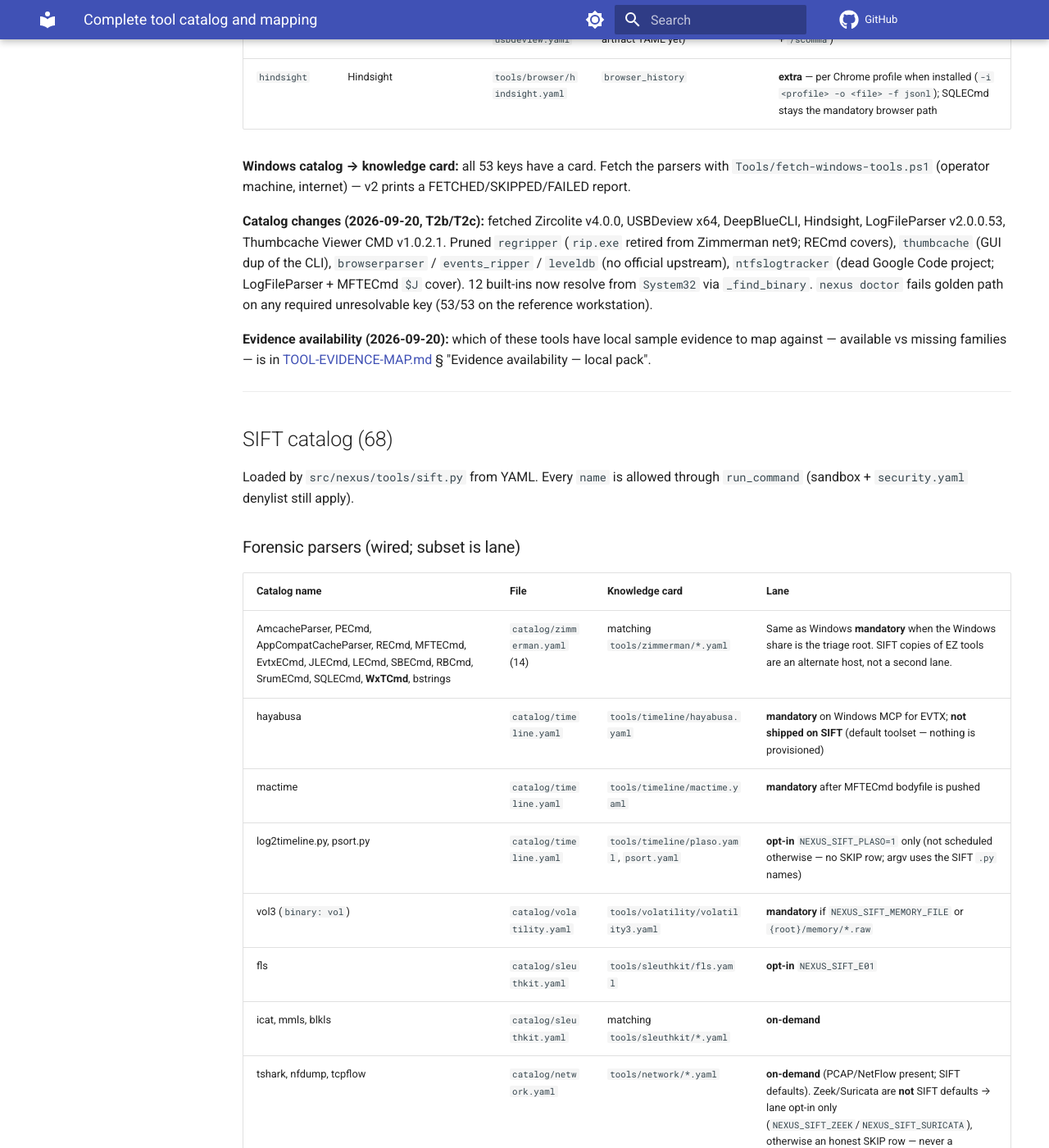
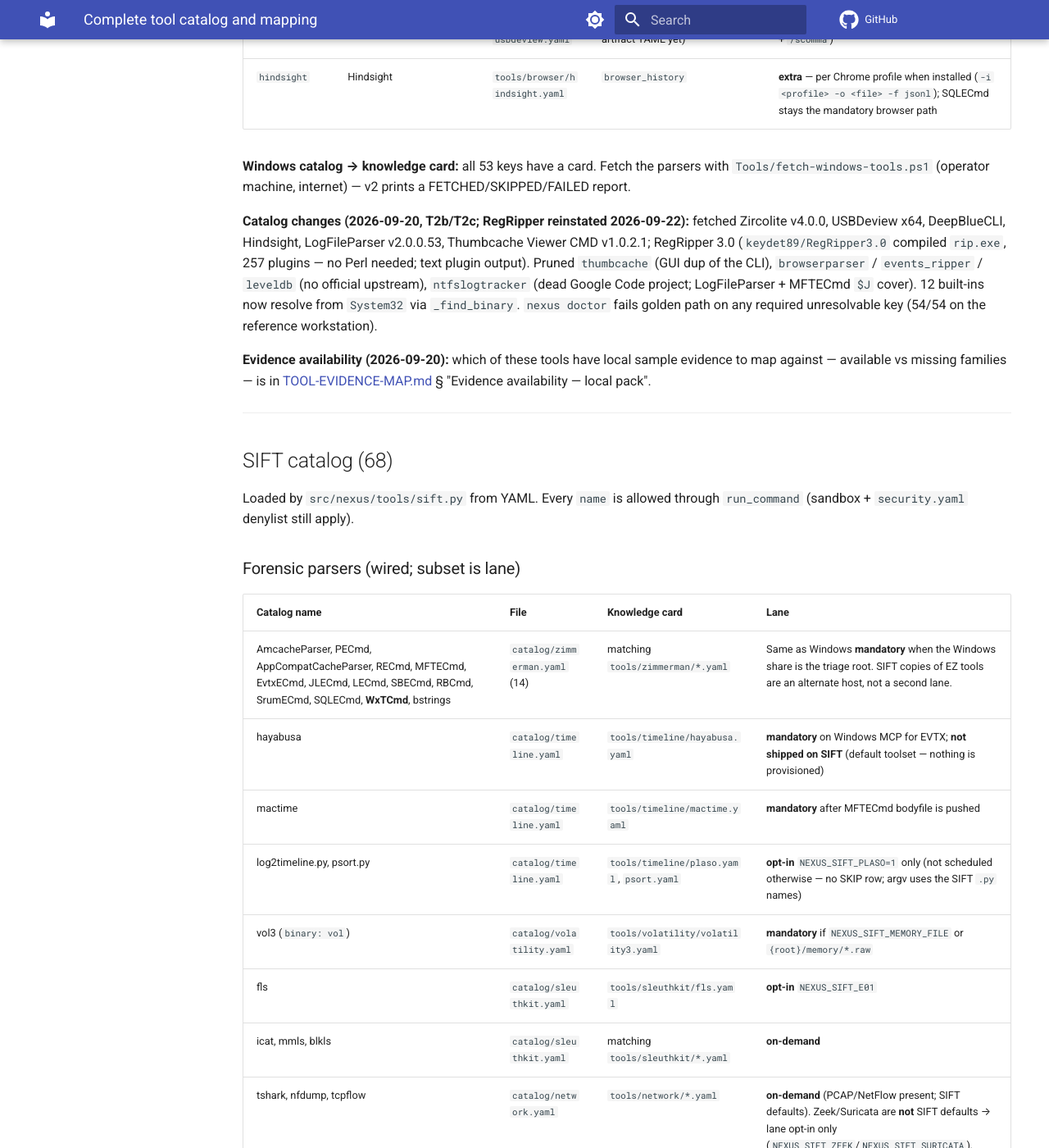
Before and after one commit to Ganron007/DFIR-Nexus, an MkDocs documentation site: the page built from Docs/cases/TOOL-CATALOG-MAP.md, in a window 1280 px wide and 1400 px high, scrolled down 4356 px. Shown: the whole window at 82% size. Built offline with MkDocs 1.6.1 and Material for MkDocs 9.7.7, drawn with Linux system fonts in a browser that asks for light colours; comment, search, counter and statistics services are not loaded; some of the changed text lies outside the part shown.

Commit message:
docs(cases): RegRipper 3.0 reinstated (54/54 catalog), registry/plaso importer fixes; tool-evidence map

```diff
--- a/Docs/cases/TOOL-CATALOG-MAP.md
+++ b/Docs/cases/TOOL-CATALOG-MAP.md
@@ -81,7 +81,7 @@
 
 **Windows catalog → knowledge card:** all 53 keys have a card. Fetch the parsers with `Tools/fetch-windows-tools.ps1` (operator machine, internet) — v2 prints a FETCHED/SKIPPED/FAILED report.
 
-**Catalog changes (2026-09-20, T2b/T2c):** fetched Zircolite v4.0.0, USBDeview x64, DeepBlueCLI, Hindsight, LogFileParser v2.0.0.53, Thumbcache Viewer CMD v1.0.2.1. Pruned `regripper` (`rip.exe` retired from Zimmerman net9; RECmd covers), `thumbcache` (GUI dup of the CLI), `browserparser` / `events_ripper` / `leveldb` (no official upstream), `ntfslogtracker` (dead Google Code project; LogFileParser + MFTECmd `$J` cover). 12 built-ins now resolve from `System32` via `_find_binary`. `nexus doctor` fails golden path on any required unresolvable key (53/53 on the reference workstation).
+**Catalog changes (2026-09-20, T2b/T2c; RegRipper reinstated 2026-09-22):** fetched Zircolite v4.0.0, USBDeview x64, DeepBlueCLI, Hindsight, LogFileParser v2.0.0.53, Thumbcache Viewer CMD v1.0.2.1; RegRipper 3.0 (`keydet89/RegRipper3.0` compiled `rip.exe`, 257 plugins — no Perl needed; text plugin output). Pruned `thumbcache` (GUI dup of the CLI), `browserparser` / `events_ripper` / `leveldb` (no official upstream), `ntfslogtracker` (dead Google Code project; LogFileParser + MFTECmd `$J` cover). 12 built-ins now resolve from `System32` via `_find_binary`. `nexus doctor` fails golden path on any required unresolvable key (54/54 on the reference workstation).
 
 **Evidence availability (2026-09-20):** which of these tools have local sample evidence to map against — available vs missing families — is in [TOOL-EVIDENCE-MAP.md](TOOL-EVIDENCE-MAP.md) § "Evidence availability — local pack".
 
@@ -105,7 +105,7 @@
 | tshark, nfdump, tcpflow | `catalog/network.yaml` | `tools/network/*.yaml` | **on-demand** (PCAP/NetFlow present; SIFT defaults). Zeek/Suricata are **not** SIFT defaults → lane opt-in only (`NEXUS_SIFT_ZEEK`/`NEXUS_SIFT_SURICATA`), otherwise an honest SKIP row — never a guaranteed FAIL |
 | yara, strings, ssdeep, binwalk | `catalog/malware.yaml` | yara/strings/ssdeep cards; **binwalk has no card** (catalog-only) | **on-demand** |
 | bulk_extractor, **bmc-tools** | `catalog/file_analysis.yaml` | matching cards | bulk_extractor on-demand; bmc-tools also in the Windows lane |
-| exiftool, regripper, hashdeep, 7z | `catalog/misc.yaml` | matching knowledge cards | **on-demand** (RegRipper aliases to RECmd for Windows hive completeness) |
+| exiftool, regripper, hashdeep, 7z | `catalog/misc.yaml` | matching knowledge cards | **on-demand** (Windows lane now schedules RegRipper 3.0 `rip.exe` per hive — text plugin output, not field-mapped) |
 | dc3dd, ewfacquire, ewfmount, vshadowinfo, vshadowmount, **esedbexport** | `catalog/misc.yaml` | `tools/imaging/*.yaml`, `tools/file_analysis/esedbexport.yaml` | **on-demand** / VSS; esedbexport is the SIFT fallback for BITS/UAL ESE |
 
 ### Unix utilities (wired; never lane)
@@ -155,7 +155,7 @@
 | shellbags | SBECmd | mandatory per-user SBECmd |
 | activitiescache | WxTCmd, SQLECmd | mandatory WxTCmd |
 | browser_history | SQLECmd, Hindsight | mandatory SQLECmd |
-| userassist, bam, mountpoints2, user_activity_mru | RECmd | mandatory RECmd NTUSER (RegRipper pruned — `rip.exe` retired; RECmd covers) |
+| userassist, bam, mountpoints2, user_activity_mru | RECmd | mandatory RECmd NTUSER; RegRipper 3.0 runs alongside per hive (text plugin coverage — not a substitute) |
 | registry_run_keys, registry_services | RECmd, autorunsc | mandatory RECmd; autorunsc live-only |
 | event_logs_* (11 channels) | EvtxECmd, Hayabusa, Suzaku, Chainsaw, Zircolite, DeepBlueCLI | mandatory Hayabusa + EvtxECmd; Zircolite (merged-high ruleset) + DeepBlueCLI (per `.evtx`, `run-deepblue.ps1`) also scheduled; Suzaku/Chainsaw extra |
 | hayabusa_alerts | Hayabusa | covered by Hayabusa job |
```
Also changed, not shown: Docs/cases/TOOL-EVIDENCE-MAP.md (+1 -1 lines).
